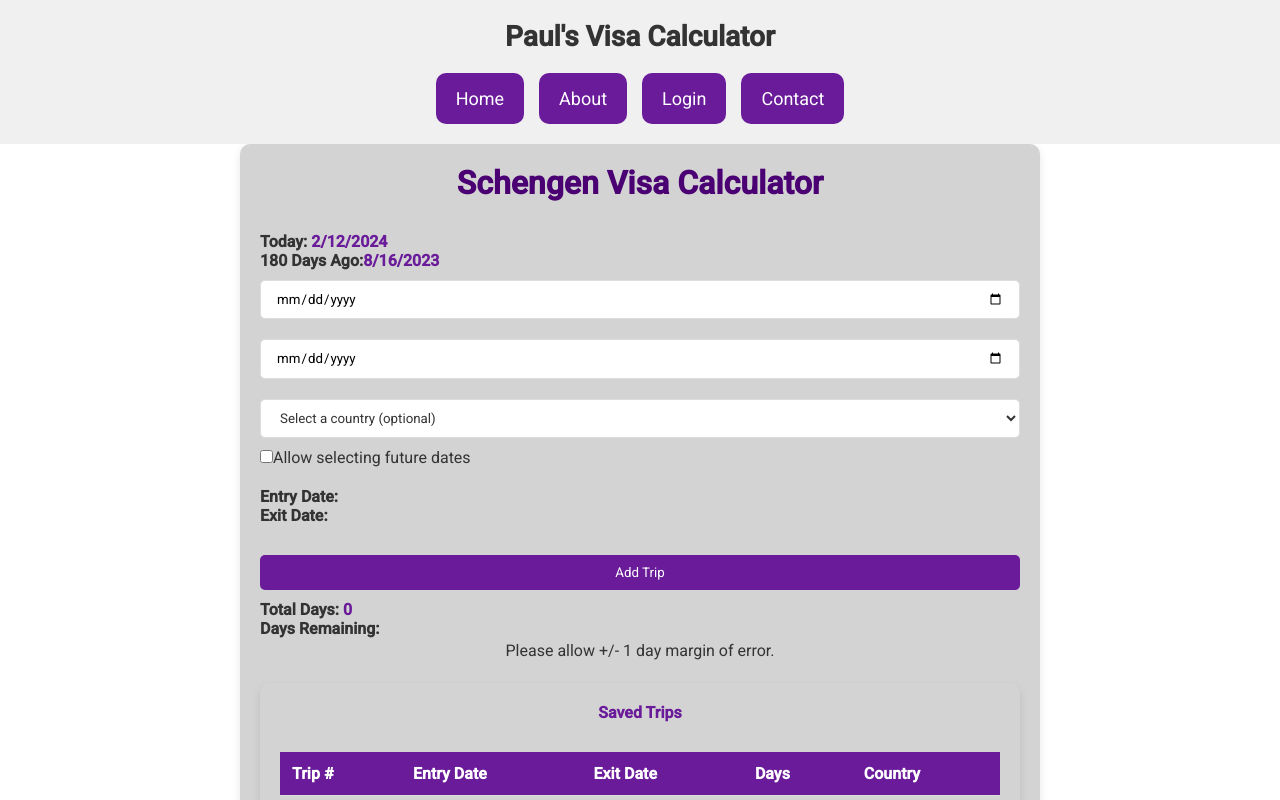
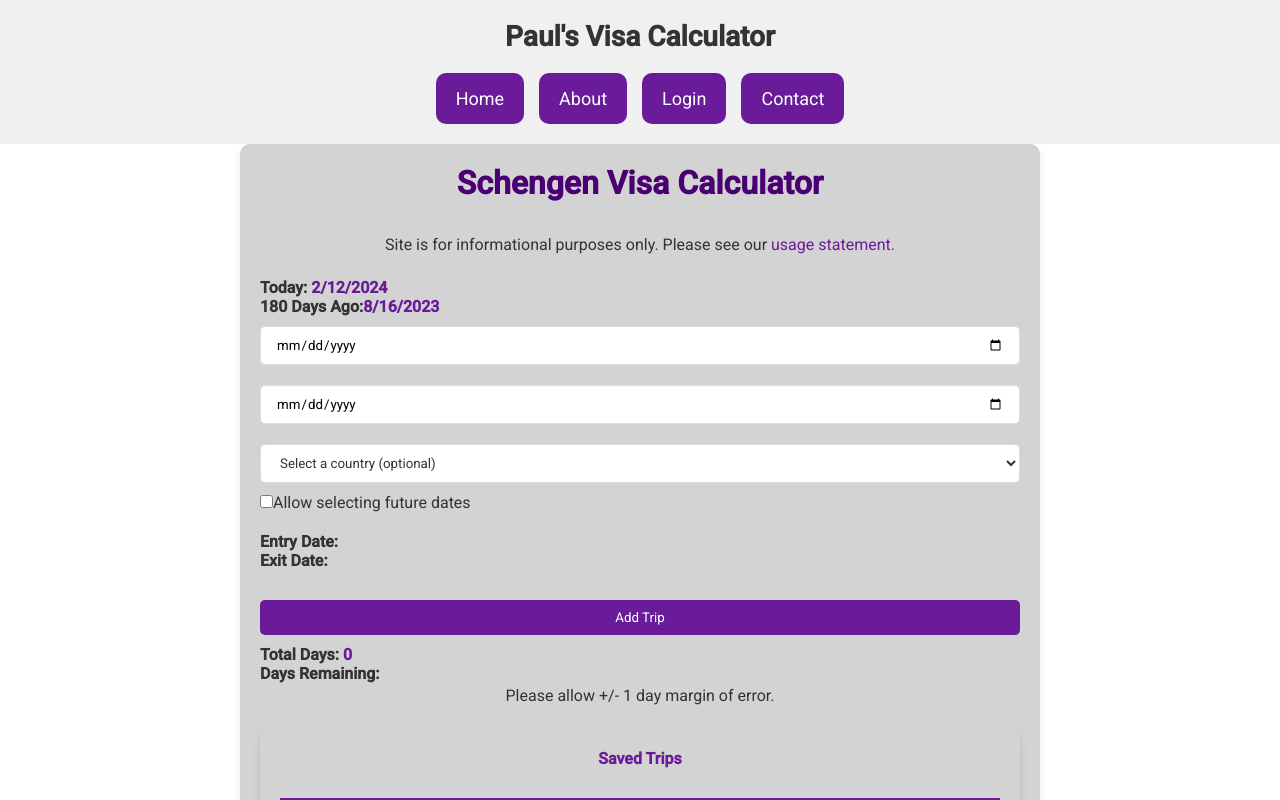
Before and after one commit to paulcap510/schengenvisacalc-v5, a React (Create React App) app: page / in a window 1280 px wide. Shown: the top 800 px of the page. Built offline with nearby package versions, Linux system fonts and the light colour scheme; the HTML template or start-up script is replaced by a standard one.

Commit message:
Added line about usage.

```diff
--- a/src/components/Home.tsx
+++ b/src/components/Home.tsx
@@ -144,6 +144,10 @@ const Home = () => {
       <div className="home-container">
         <div className="date-input-div">
           <h1>Schengen Visa Calculator</h1>
+          <p>
+            Site is for informational purposes only. Please see our{' '}
+            <a href="/about">usage statement.</a>
+          </p>
           <div className="date-wrapper">
             <div className="dates-div">
               <h4>
```
